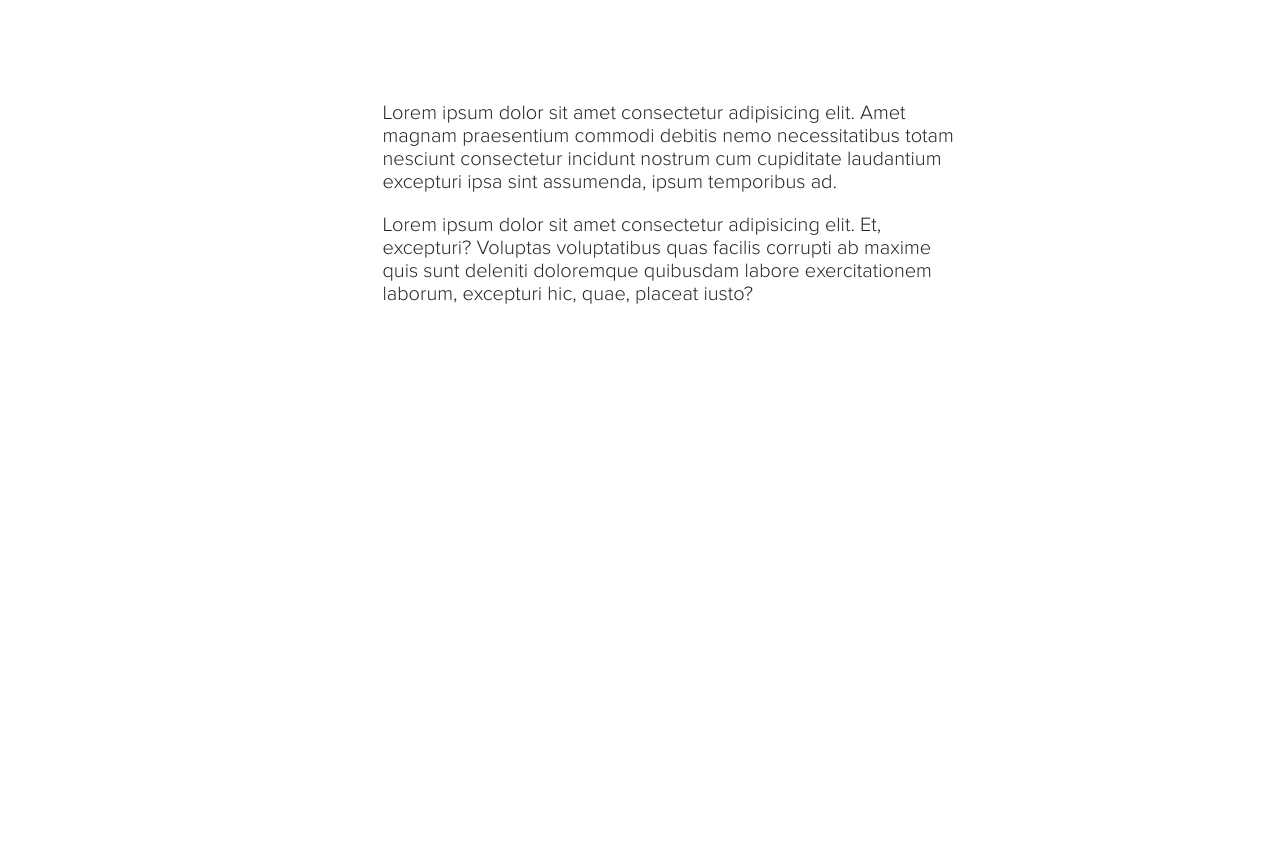
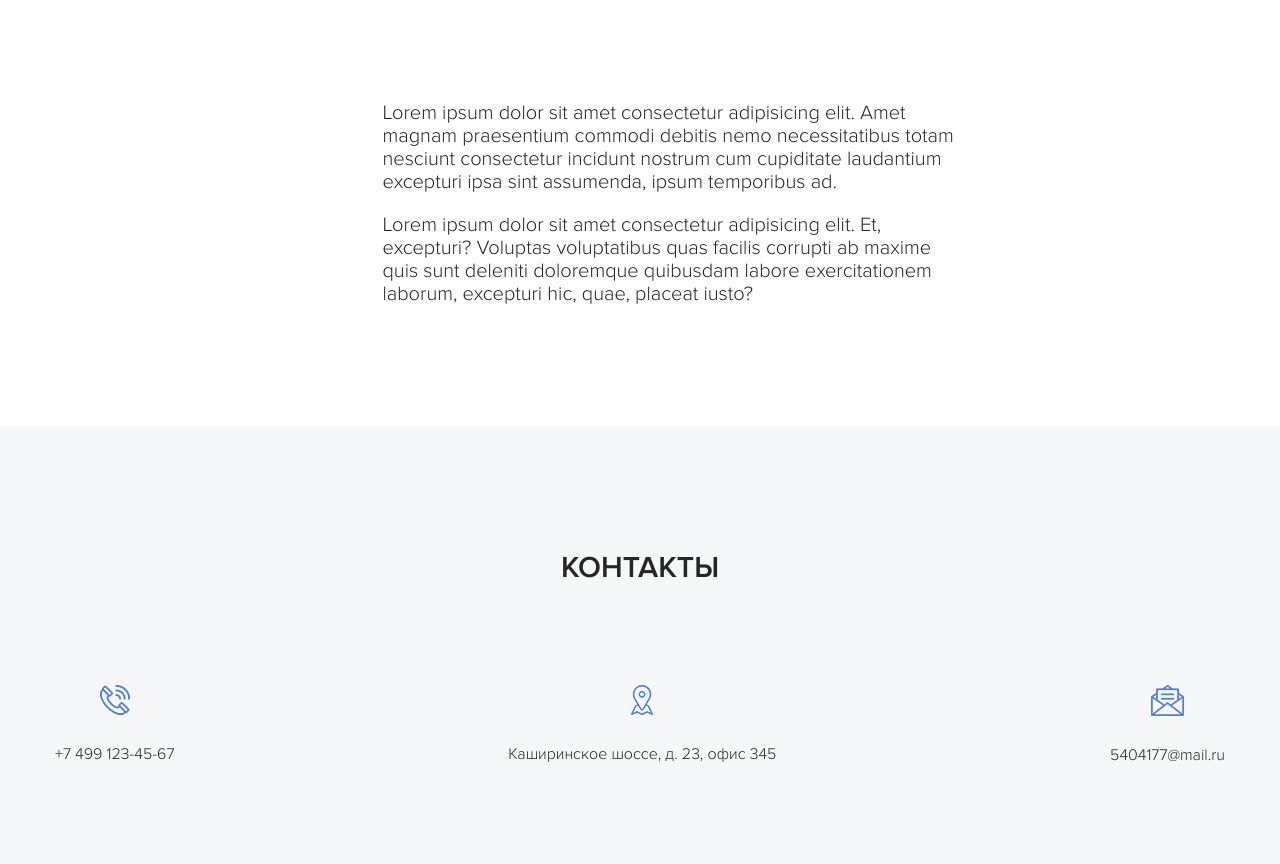
Before and after one commit to elenashatskaya/skinali2, a plain HTML site: page index.html in a window 1280 px wide. Shown: the part 6999-7863 px from the top of the page. Before the commit the page ends 7425 px from the top, so only its background shows below. Drawn offline with Linux system fonts and the light colour scheme; a script that the page names is missing.

Commit message:
Сверстан блок с контактами. Адаптирован

```diff
--- a/index.html
+++ b/index.html
@@ -489,6 +489,35 @@
         </section>
         <!-- /.section factory -->
 
+        <section class="section contacts">
+            <div class="container">
+                <h2 class="section-title section__title">Контакты</h2>
+                <!-- /.section-title section__title -->
+                <div class="contacts-block">
+                    <div class="contacts-block__item">
+                        <img src="img/contacts/phone.png" alt="" class="contacts__image">
+                        <div class="contacts__text">
+                            <a href="#!" class="contacts__link">+7 499 123-45-67</a>
+                        </div>
+                    </div>
+                    <div class="contacts-block__item">
+                        <img src="img/contacts/map.png" alt="" class="contacts__image">
+                        <div class="contacts__text">
+                            <address class="contacts__address">Каширинское шоссе, д. 23, офис 345</address>
+                        </div>
+                    </div>
+                    <div class="contacts-block__item">
+                        <img src="img/contacts/message.png" alt="" class="contacts__image">
+                        <div class="contacts__text">
+                            <a href="#!" class="contacts__link">5404177@mail.ru</a>
+                        </div>
+                    </div>
+                </div>
+            </div>
+            <!-- /.container -->
+        </section>
+        <!-- /.section contacts -->
+
     </main>
 
     <!-- Подключение виджета обратной связи через соцсети -->
--- /dev/null
+++ b/sass/blocks/_contacts.sass
@@ -0,0 +1,27 @@
+.contacts
+    background-color: #f6f7f9
+    &-block
+        display: flex
+        justify-content: space-between
+        flex-wrap: wrap
+        &__item
+            text-align: center
+    &__image
+        margin-bottom: 25px
+    &__text
+        font-size: 16px
+    &__link
+        text-decoration: none
+        color: $text-color
+    &__address
+        font-style: normal
+
+@media (max-width: 768px)
+    .contacts
+        &-block
+            &__item
+                width: 100%
+                margin-bottom: 30px
+        &__address
+            max-width: 200px
+            margin: auto
--- a/sass/style.sass
+++ b/sass/style.sass
@@ -21,3 +21,4 @@
 @import 'blocks/steps'
 @import 'blocks/reviews'
 @import 'blocks/factory'
+@import 'blocks/contacts'
```
Also changed, not shown: css/style.css, img/contacts/map.png (added), img/contacts/message.png (added), img/contacts/phone.png (added), 1 other file.
